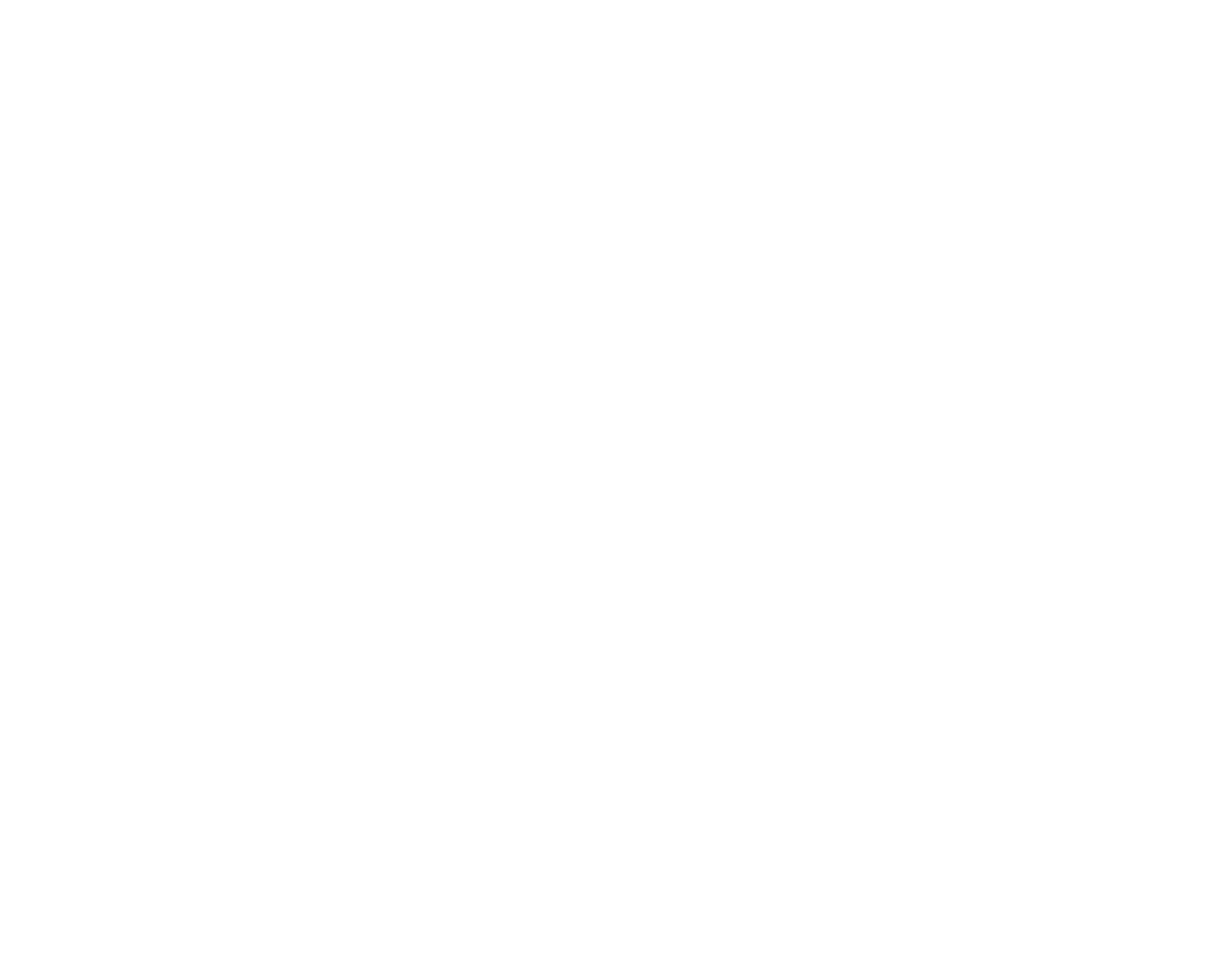
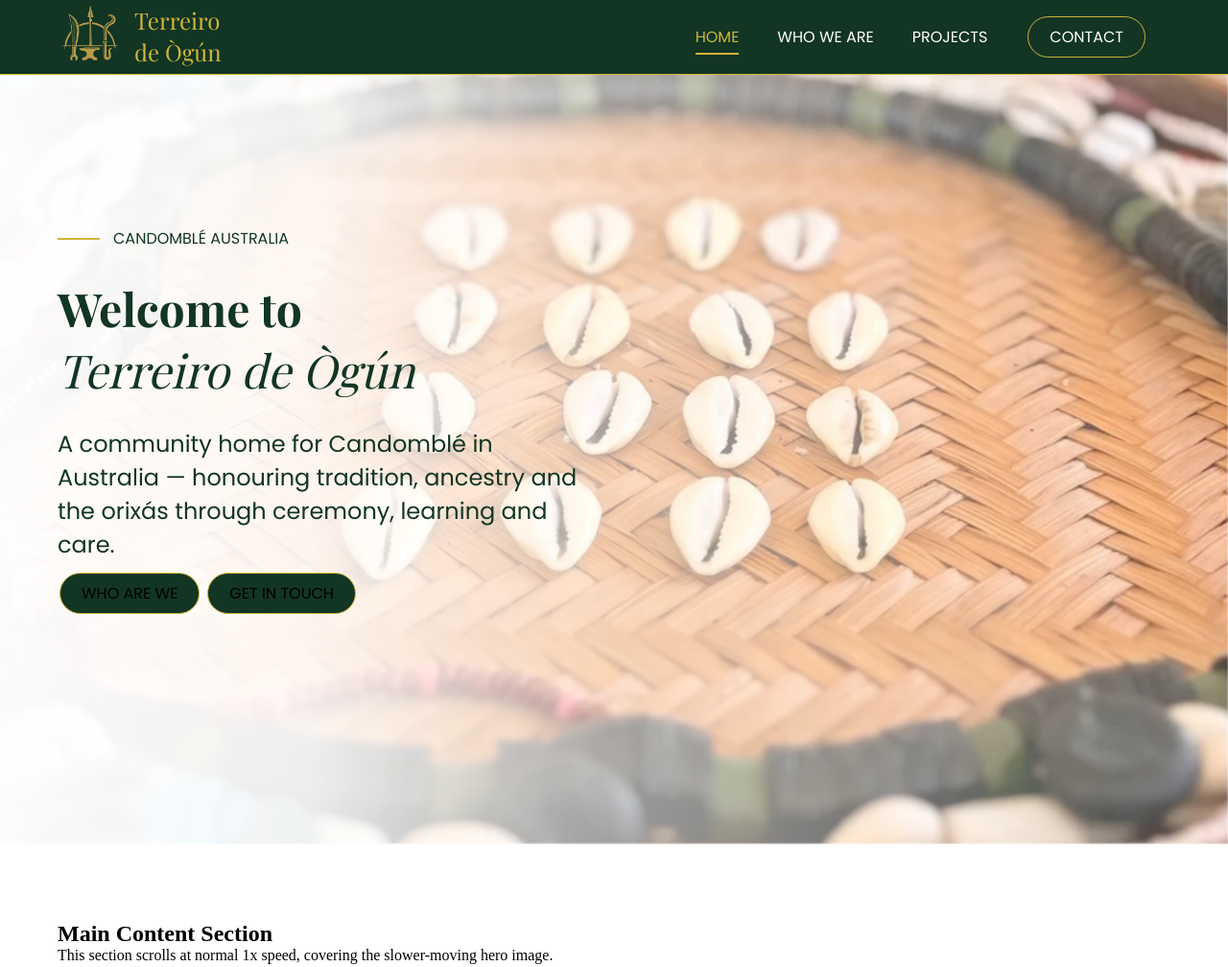
Before and after one commit to benrewi/terrerio, a plain HTML site: page index.html in a window 1280 px wide. Shown: the top 1008 px of the page at 96% size. Before the commit the page ends 800 px from the top, so only its background shows below. Drawn offline with nearby package versions, Linux system fonts and the light colour scheme; a web font is replaced by a local one.

Commit message:
Updated commit

```diff
--- /dev/null
+++ b/css/navbar.css
@@ -0,0 +1,89 @@
+.navbar{
+    position: absolute;
+    top: 0;
+    left: 0;
+    width: 100%;
+    display: grid;
+    grid-template-columns: 2fr 3fr;
+    background-color: var(--color-green);
+    font-family: var(--font-body);
+    padding: 0.3rem 4rem;
+    border-bottom: 1px solid var(--color-gold);
+    z-index: 10;
+}
+
+.nav-left{
+    display: flex;
+    flex-direction: row;
+    justify-content: flex-start;
+    align-items: center;
+    gap: 1rem;
+}
+
+.nav-left span{
+    font-family: var(--font-heading);
+    color: var(--color-gold);
+    font-size: 1.5rem;
+    margin-bottom: 0.5rem;
+
+}
+.nav-left a{
+    text-decoration: none;
+}
+
+.nav-left img{
+    max-width: 60px;
+    height: auto;
+}
+
+.nav-right {
+    width: 100%;
+    display: flex;
+    align-items: center;
+}
+
+
+.navbar ul{
+    display: flex;
+    justify-content: flex-end;
+    align-items: center;
+    width: 100%;
+    list-style-type: none;
+    color: var(--color-white);
+    margin: 0;
+    padding: 0;
+
+}
+
+.navbar ul li{
+    padding: 0 20px;
+}
+
+.nav-links{
+    width: 100%;
+}
+
+.nav-links a {
+    color: var(--color-white);
+    text-decoration: none;
+    font-size: 1rem;
+}
+
+.nav-right .current a{
+    color: var(--color-gold);
+    border-bottom: 2px solid var(--color-gold);
+    padding-bottom: 0.3rem;
+}
+
+.cta{
+    background-color: var(--color-green);
+  border: 1px solid var(--color-gold);
+  color: black;
+  padding: 8px 22px;
+  text-align: center;
+  text-decoration: none;
+  display: inline-block;
+  margin: 4px 2px;
+  cursor: pointer;
+  border-radius: 30px;
+}
--- a/css/style.css
+++ b/css/style.css
@@ -0,0 +1,135 @@
+/* 1. Hero Wrapper */
+.hero-wrapper {
+    position: relative;
+    width: 100vw;
+    height: 110vh;
+    left: 50%;
+    transform: translateX(-50%);
+    overflow: clip;
+    display: grid;
+    align-items: center;
+    view-timeline-name: --hero-scroll;
+    view-timeline-axis: block;
+}
+
+/* 2. Hero Image (Exact 100% size, no zoom) */
+.hero-img {
+    position: absolute;
+    top: 0;
+    left: 0;
+    width: 100%;
+    height: 100%;
+    object-fit: cover;
+    object-position: center;
+    display: block;
+    z-index: -1;
+}
+
+/* 3. Hero Foreground Content */
+.hero-content {
+    position: relative;
+    z-index: 1;
+    text-align: left;
+    max-width: 560px;
+    color: var(--color-green);
+
+}
+
+.hero-content span {
+    display: inline-flex;
+    align-items: center;
+    gap: 14px;
+    font-family: var(--font-body);
+    font-size: 1rem;
+    margin-bottom: 0.5rem;
+}
+
+.hero-content span::before {
+    content: "";
+    width: 44px;
+    height: 2px;
+    background-color: var(--color-gold);
+}
+
+.hero-content h1 {
+    font-family: var(--font-heading);
+    font-size: 3rem;
+    margin-bottom: 0.5rem;
+    padding-top: 20px;
+    padding-bottom: 20px;
+    font-weight: 600;
+}
+
+.hero-content h1 {
+    font-weight: 600;
+}
+
+.hero-content h1 em {
+    font-style: italic;
+    font-weight: 500;
+}
+
+.hero-content p {
+    font-family: var(--font-body);
+    font-size: 1.5rem;
+    margin-bottom: 0.5rem;
+}
+
+@media (prefers-reduced-motion: no-preference) {
+    .hero-img {
+        animation: reveal-from-navbar linear both;
+        animation-timeline: --hero-scroll;
+        /* Starts the moment you begin scrolling down from the top */
+        animation-range: contain 0% exit 100%;
+    }
+
+    .hero-content {
+        animation: fast-content linear both;
+        animation-timeline: --hero-scroll;
+        animation-range: contain 0% exit 100%;
+    }
+}
+
+/* Image moves down slowly (35vh) while wrapper moves up 110vh */
+@keyframes reveal-from-navbar {
+    from {
+        transform: translateY(0);
+    }
+
+    to {
+        transform: translateY(35vh);
+    }
+}
+
+/* Content shoots up faster than normal scroll */
+@keyframes fast-content {
+    from {
+        transform: translateY(0);
+    }
+
+    to {
+        transform: translateY(-45vh);
+    }
+}
+
+.hero-wrapper::after {
+    content: "";
+    position: absolute;
+    inset: 0;
+    background: linear-gradient(to right,
+            rgba(255, 255, 255, 0.98) 0%,
+            rgba(255, 255, 255, 0.9) 25%,
+            rgba(255, 255, 255, 0.5) 50%,
+            rgba(255, 255, 255, 0.05) 100%);
+    pointer-events: none;
+    z-index: 0;
+}
+
+/* 5. Main Content Section */
+.page-content {
+    position: relative;
+    z-index: 2;
+    background: #ffffff;
+    min-height: 120vh;
+    padding: 5rem 2rem;
+}
--- /dev/null
+++ b/css/variables.css
@@ -0,0 +1,54 @@
+:root {
+    --color-green: #123524;
+    --color-gold: #CFB53B;
+    --color-white: #ffffff;
+    --font-heading: 'Playfair Display', serif;
+    --font-body: 'Poppins', sans-serif;
+}
+
+* {
+    margin: 0;
+    padding: 0;
+    box-sizing: border-box;
+}
+
+.container {
+    position: relative;
+    z-index: 1;
+    width: 100%;
+    max-width: 1200px;
+    margin: 0 auto;
+    padding: 0 20px;
+}
+
+.cta {
+    border: 1px solid;
+    padding: 8px 22px;
+    text-align: center;
+    text-decoration: none;
+    display: inline-block;
+    margin: 4px 2px;
+    cursor: pointer;
+    border-radius: 30px;
+    font-family: var(--font-body);
+}
+
+.cta-primary {
+    color: var(--color-gold);
+    padding: 8px 22px;
+    text-align: center;
+    text-decoration: none;
+    display: inline-block;
+    margin: 4px 2px;
+    cursor: pointer;
+    border-radius: 30px;
+}
+
+.cta-primary a {
+    color: var(--color-gold);
+}
+
+.cta-secondary {
+    color: var(--color-green);
+    background-color: var(--color-white);
+}
--- a/index.html
+++ b/index.html
@@ -7,7 +7,7 @@
     <title>Home | Candomblé Australia</title>
 
     <!-- Primary SEO -->
-    <meta property="og:description"
+    <meta property="description"
         content="Terreiro de Ògún is an Afro-Brazilian Indigenous-rooted Candomblé community in Australia, dedicated to ancestral spiritual traditions, cultural education, and community care, offering ceremonies, Erìndílógún (Jogo de Búzios) divination, guidance, and social support grounded in dignity, respect, and collective wellbeing.">
     <link rel="canonical" href="https://www.candombleaustralia.com.au">
 
@@ -20,8 +20,8 @@
     <meta property="og:description"
         content="Terreiro de Ògún is an Afro-Brazilian Indigenous-rooted Candomblé community in Australia, dedicated to ancestral spiritual traditions, cultural education, and community care, offering ceremonies, Erìndílógún (Jogo de Búzios) divination, guidance, and social support grounded in dignity, respect, and collective wellbeing.">
     <meta property="og:image" content="https://www.candombleaustralia.com.au/assets/images/og-cover.jpg">
-    <meta property="og:image:width" content="2500">
-    <meta property="og:image:height" content="1330">
+    <meta property="og:image:width" content="1200">
+    <meta property="og:image:height" content="630">
     <meta property="og:url" content="https://www.candombleaustralia.com.au">
     <meta property="og:site_name" content="Candomblé Australia">
     <meta property="og:type" content="website">
@@ -40,9 +40,75 @@
         href="https://fonts.googleapis.com/css2?family=Playfair+Display:ital,wght@0,400;0,700;1,400;1,700&family=Poppins:ital,wght@0,200;0,400;0,600;0,700;1,400;1,700&display=swap"
         rel="stylesheet">
 
+    <!-- Favicons -->
+    <link rel="icon" sizes="192x192" href="/assets/images/favicon-192.png" type="image/png">
+    <link rel="icon" sizes="32x32" href="/assets/images/favicon-32.png" type="image/png">
+    <link rel="apple-touch-icon" href="/assets/images/apple-touch-icon.png">
+
     <!-- CSS and styling -->
+    <link rel="stylesheet" href="/css/variables.css">
+    <link rel="stylesheet" href="/css/navbar.css">
     <link rel="stylesheet" href="/css/style.css">
+
+    <script type="application/ld+json">
+        {
+        "@context": "https://schema.org/",
+        "@type": "WebSite",
+        "name": "Candomblé Australia",
+        "url": "https://www.candombleaustralia.com.au"
+        }
+    </script>
 
 </head>
 
+<body>
+    <header class="navbar">
+        <div class="nav-left">
+            <a href="index.html"><img src="/assets/images/base-logo.webp" alt="Candomblé Australia Logo"></a>
+            <a href="index.html">
+                <span>Terreiro</span>
+                <br>
+                <span>de Ògún</span>
+            </a>
+        </div>
+        <nav class="nav-right">
+            <div class="nav-links">
+                <ul>
+                    <li class="current"><a href="/">HOME</a></li>
+                    <li><a href="/about">WHO WE ARE</a></li>
+                    <li><a href="/projects">PROJECTS</a></li>
+                    <li><a href="/contact" class="cta">CONTACT</a></li>
+                </ul>
+            </div>
+        </nav>
+    </header>
+    <section class="hero-wrapper">
+
+        <img src="/assets/images/hero-img.webp" class="hero-img" alt="">
+        <div class="container">
+            <div class="hero-content">
+                <span>CANDOMBLÉ AUSTRALIA</span>
+                <h1>Welcome to<br><em>Terreiro de Ògún</em></h1>
+                <p>A community home for Candomblé in Australia — honouring tradition, ancestry and the orixás through
+                    ceremony, learning and care.</p>
+            </div>
+            <div class="hero-cta">
+                <a href="/about" class="cta cta-primary">WHO ARE WE</a>
+                <a href="/contact" class="cta cta-secondary">GET IN TOUCH</a>
+            </div>
+        </div>
+    </section>
+
+    <!-- Main page content that scrolls over the hero -->
+    <main class="page-content">
+        <div class="container">
+            <h2>Main Content Section</h2>
+            <p>This section scrolls at normal 1x speed, covering the slower-moving hero image.</p>
+        </div>
+    </main>
+</body>
+<footer>
+
+</footer>
+
 </html>
```
Also changed, not shown: claude.html (added, +302 -0 lines), assets/images/apple-touch-icon.png (added), assets/images/base-logo.webp (added), assets/images/favicon-192.png (added), assets/images/favicon-32.png (added), assets/images/hero-img.webp (added), assets/images/master-logo.webp (added), assets/images/og-cover.jpg (deleted), assets/images/og-cover.png (added).
